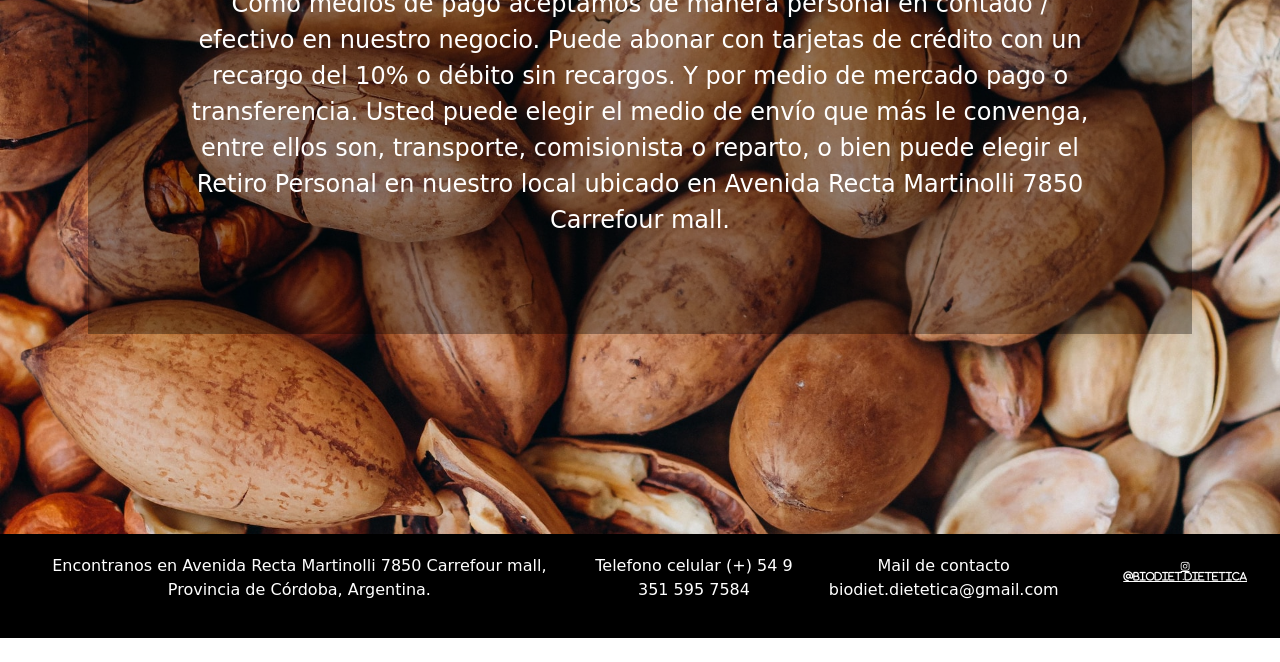
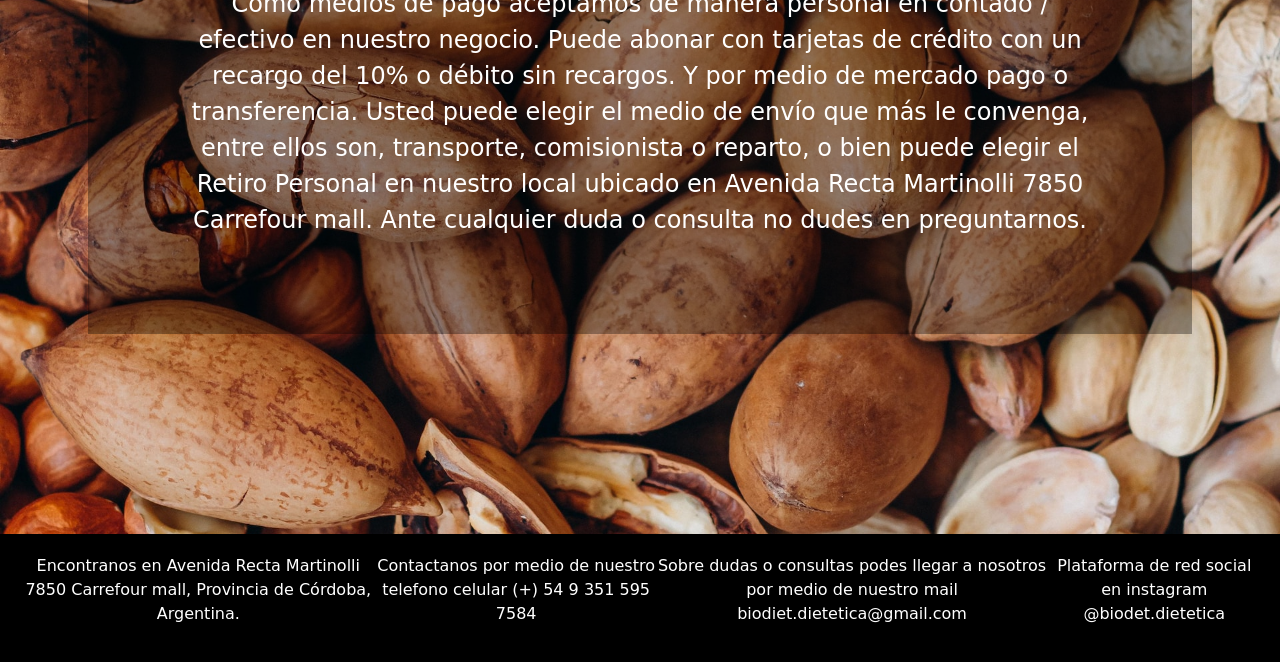
Before and after one commit to ValentinaFerrero/Proyecto-biodiet.io, a website: page pages/envios.html in a window 1280 px wide. Shown: the part 420-1082 px from the top of the page. Before the commit the page ends 1058 px from the top, so only its background shows below. Drawn offline with nearby package versions, Linux system fonts and the light colour scheme; files that its build step writes are made by us from their sources; a web font is replaced by a local one.

Commit message:
footer listo

```diff
--- a/pages/envios.html
+++ b/pages/envios.html
@@ -47,17 +47,16 @@
             </div>
             <br>
             <div class="col-xl-12 col-xs-12 texto-envios">
-                <p>Como medios de pago aceptamos de manera personal en contado / efectivo en nuestro negocio. Puede abonar con tarjetas de crédito con un recargo del 10% o débito sin recargos. Y por medio de mercado pago o transferencia. Usted puede elegir el medio de envío que más le convenga, entre ellos son, transporte, comisionista o reparto, o bien puede elegir el Retiro Personal en nuestro local ubicado en Avenida Recta Martinolli 7850 Carrefour mall.</p>
-            </div>
+                <p>Como medios de pago aceptamos de manera personal en contado / efectivo en nuestro negocio. Puede abonar con tarjetas de crédito con un recargo del 10% o débito sin recargos. Y por medio de mercado pago o transferencia. Usted puede elegir el medio de envío que más le convenga, entre ellos son, transporte, comisionista o reparto, o bien puede elegir el Retiro Personal en nuestro local ubicado en Avenida Recta Martinolli 7850 Carrefour mall. Ante cualquier duda o consulta no dudes en preguntarnos.</p>            </div>
         </div>
     </section>
 </main>
 <footer>
     <div class="pie">
         <p>Encontranos en Avenida Recta Martinolli 7850 Carrefour mall, Provincia de Córdoba, Argentina.</p>
-        <p>Telefono celular (+) 54 9 351 595 7584</p>
-        <p>Mail de contacto biodiet.dietetica@gmail.com</p>
-        <nav><ul><li><a href="" class="fa-brands fa-instagram"> @biodiet.dietetica</a></li></ul></nav>
+        <p>Contactanos por medio de nuestro telefono celular (+) 54 9 351 595 7584</p>
+        <p>Sobre dudas o consultas podes llegar a nosotros por medio de nuestro mail biodiet.dietetica@gmail.com</p>
+        <p>Plataforma de red social en instagram @biodet.dietetica</p>
     </div>
 </footer>
     <script src="https://cdn.jsdelivr.net/npm/@popperjs/core@2.11.6/dist/umd/popper.min.js" integrity="sha384-oBqDVmMz9ATKxIep9tiCxS/Z9fNfEXiDAYTujMAeBAsjFuCZSmKbSSUnQlmh/jp3" crossorigin="anonymous"></script>
```
Also changed, not shown: index.html (+3 -3 lines), pages/contacto.html (+3 -3 lines), pages/productos.html (+3 -3 lines), pages/quienes-somos.html (+3 -3 lines).
